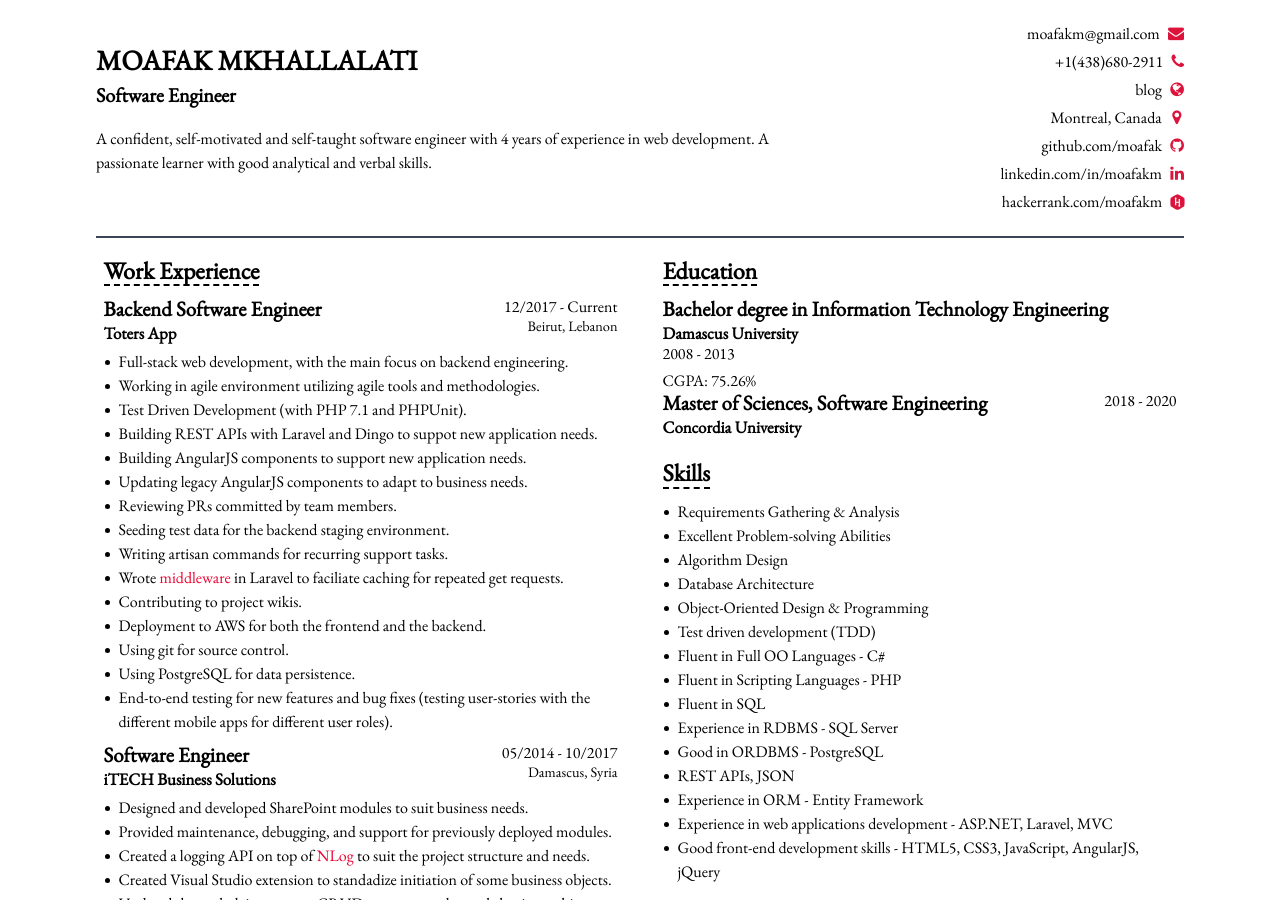
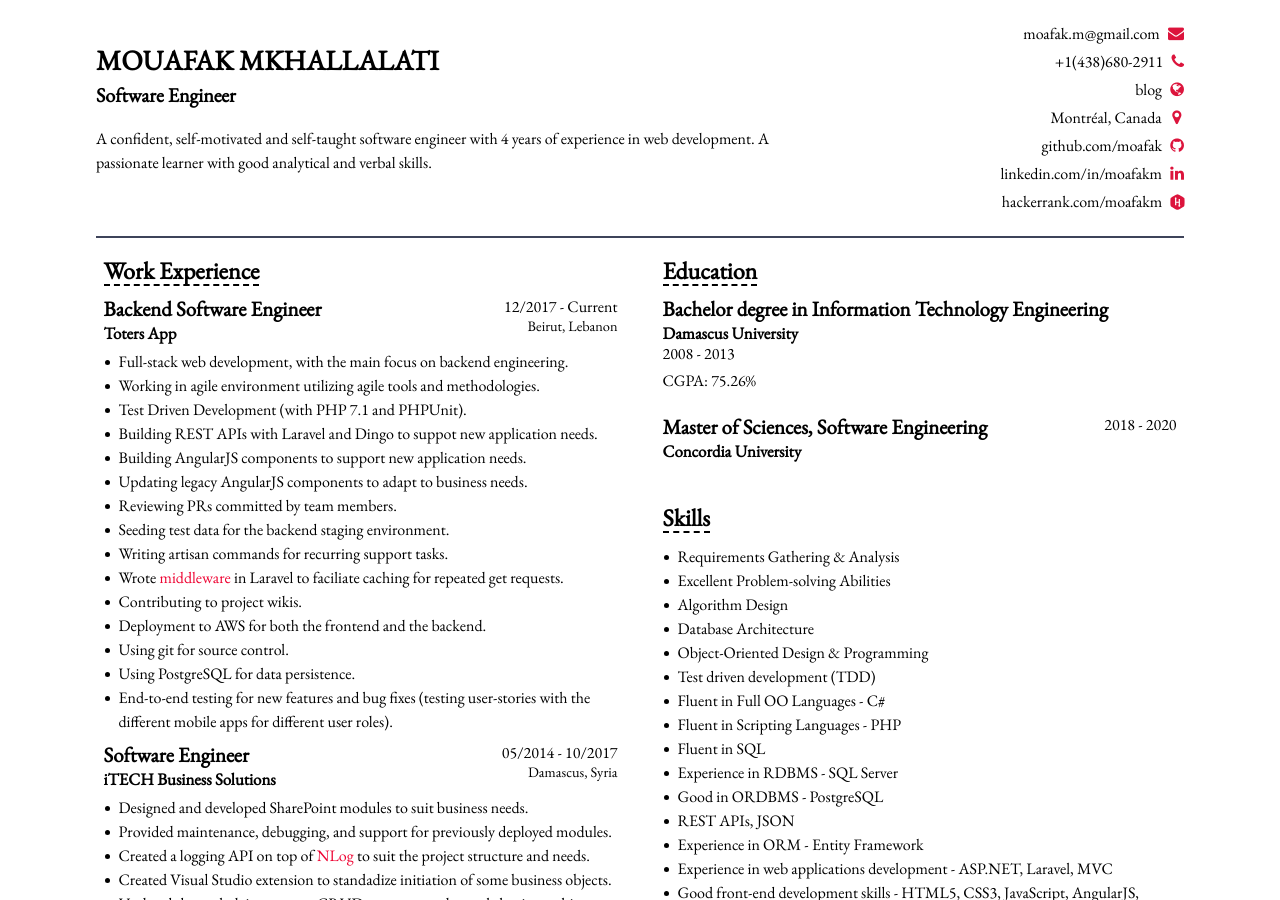
Before and after one commit to Moafak/moafak.github.io, a Jekyll site: the page cv/index.html, which Jekyll copies as it is, in a window 1280 px wide and 900 px high. Built offline with Jekyll 4.4.1, drawn with Linux system fonts in a browser that asks for light colours.

Commit message:
multiple small fixes

```diff
--- a/cv/index.html
+++ b/cv/index.html
@@ -75,7 +75,7 @@
 
 
         <div class="flex-column info-left">
-          <h1 class="name">Moafak Mkhallalati</h1>
+          <h1 class="name">Mouafak Mkhallalati</h1>
           <h2 class="profession">Software Engineer</h2>
 
           <p>A confident, self-motivated and self-taught software engineer with 4 years of experience in web development. A passionate learner with good analytical and verbal skills.</p>
@@ -85,7 +85,7 @@
         <div class="flex-column flex-nowrap info-right">
 
           <div>
-            <a href="mailto:moafak.m@gmail.com">moafakm@gmail.com</a>
+            <a href="mailto:moafak.m@gmail.com">moafak.m@gmail.com</a>
             <i class="fa fa-envelope"></i>
           </div>
 
@@ -105,7 +105,7 @@
 
 
           <div>
-            <a href="https://www.google.com/maps/place/Montreal,+QC/@45.5581804,-74.010495,10z/data=!3m1!4b1!4m5!3m4!1s0x4cc91a541c64b70d:0x654e3138211fefef!8m2!3d45.5016889!4d-73.567256" target="_blank">Montreal, Canada</a>
+            <a href="https://www.google.com/maps/place/Montreal,+QC/@45.5581804,-74.010495,10z/data=!3m1!4b1!4m5!3m4!1s0x4cc91a541c64b70d:0x654e3138211fefef!8m2!3d45.5016889!4d-73.567256" target="_blank">Montréal, Canada</a>
             <i class="fa fa-map-marker" style="margin-left: 2.5px; margin-right: 2.5px;"></i>
           </div>
 
@@ -277,7 +277,7 @@
             </div>
 
             <p>CGPA: 75.26%</p>
-
+            <br>
 
             <div class="section-inner-header flex-row flex-space-between">
               <div class="padding-right-10">
@@ -288,7 +288,7 @@
               <h6 class="date">2018 - 2020</h6>
 
             </div>
-            <p></p>
+            <p>&nbsp;</p>
 
           </section>
 
```
